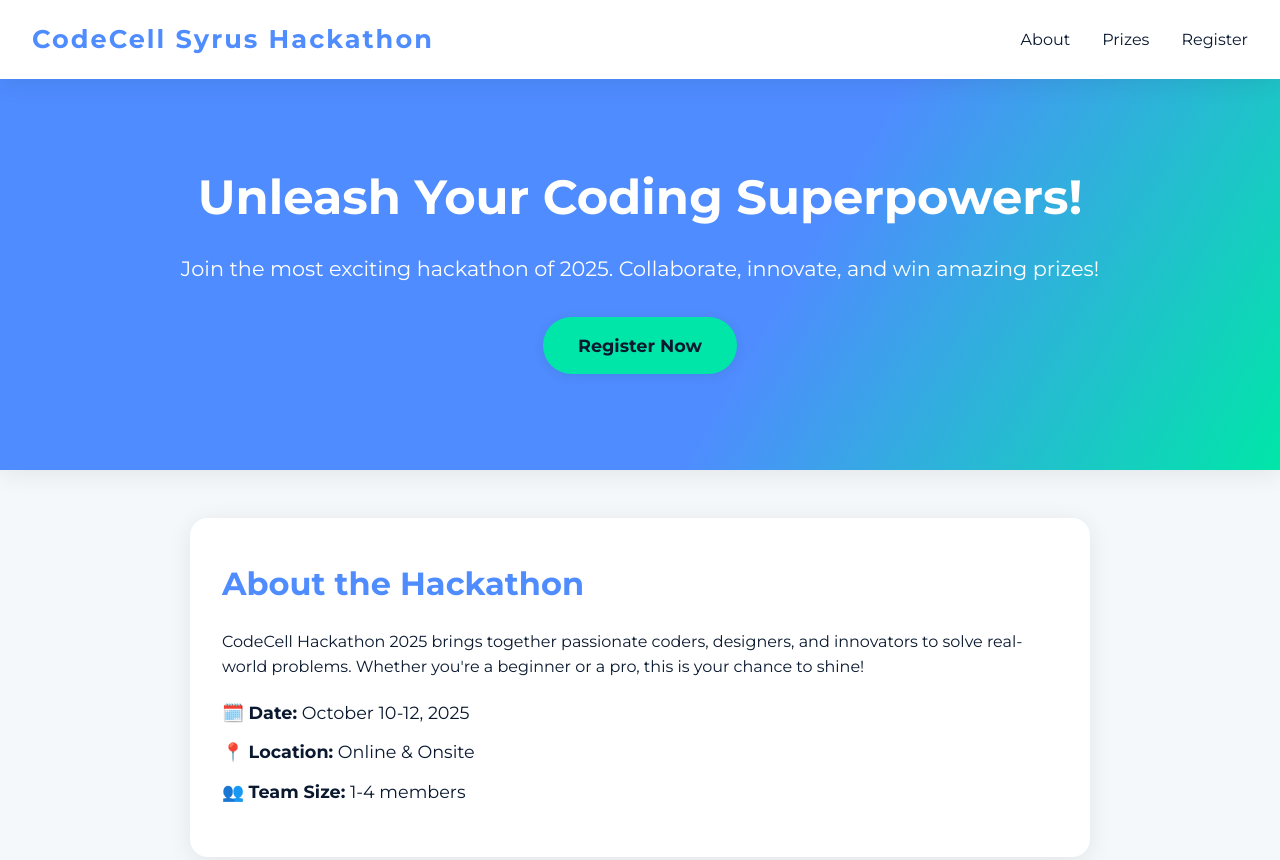
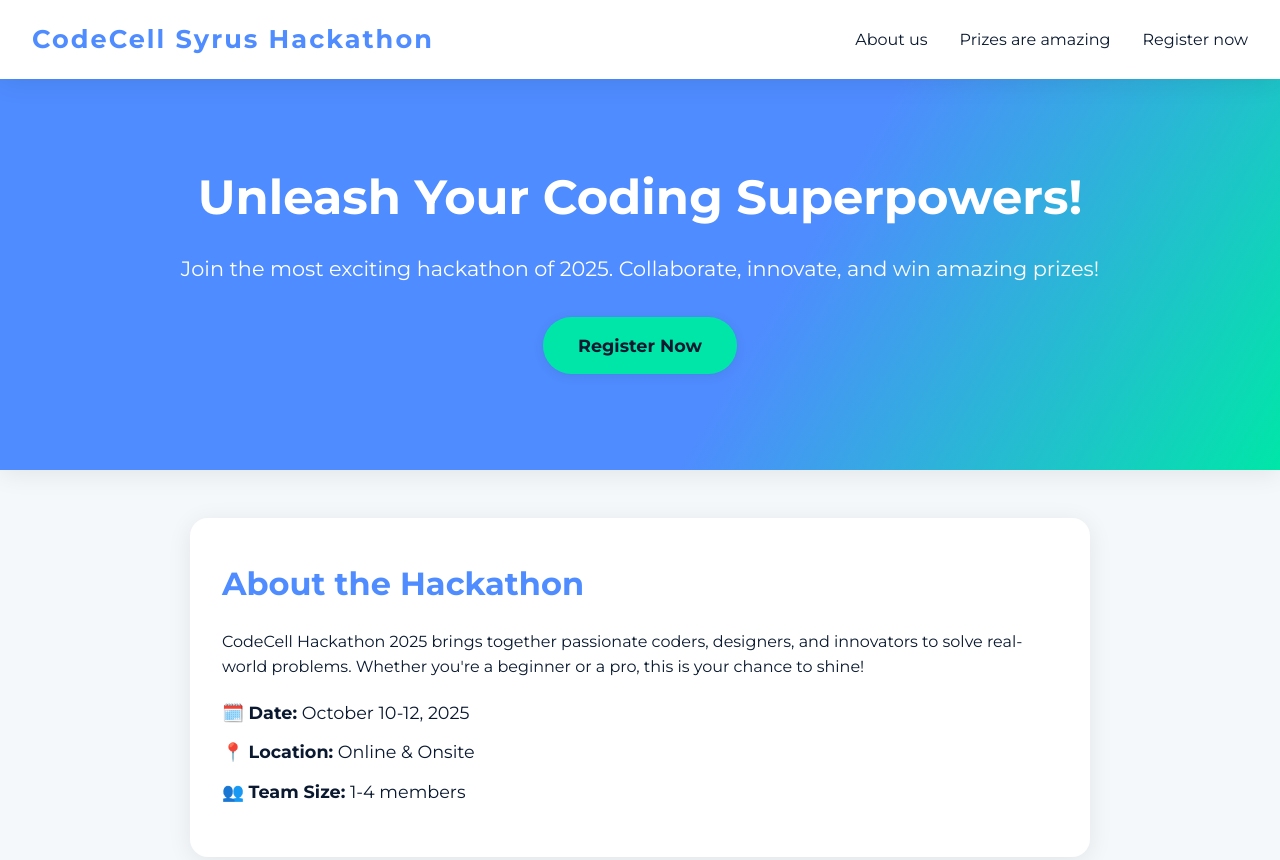
Before and after one commit to Hannan2004/fictional-robot, a plain HTML site: page index.html in a window 1280 px wide. Shown: the top 860 px of the page. Drawn offline with Linux system fonts and the light colour scheme.

Commit message:
First MCP Project done

```diff
--- a/index.html
+++ b/index.html
@@ -10,9 +10,9 @@
     <nav>
         <div class="logo">CodeCell Syrus Hackathon</div>
         <ul>
-            <li><a href="#about">About</a></li>
-            <li><a href="#prizes">Prizes</a></li>
-            <li><a href="#register">Register</a></li>
+            <li><a href="#about">About us</a></li>
+            <li><a href="#prizes">Prizes are amazing</a></li>
+            <li><a href="#register">Register now</a></li>
         </ul>
     </nav>
     <header>
```
